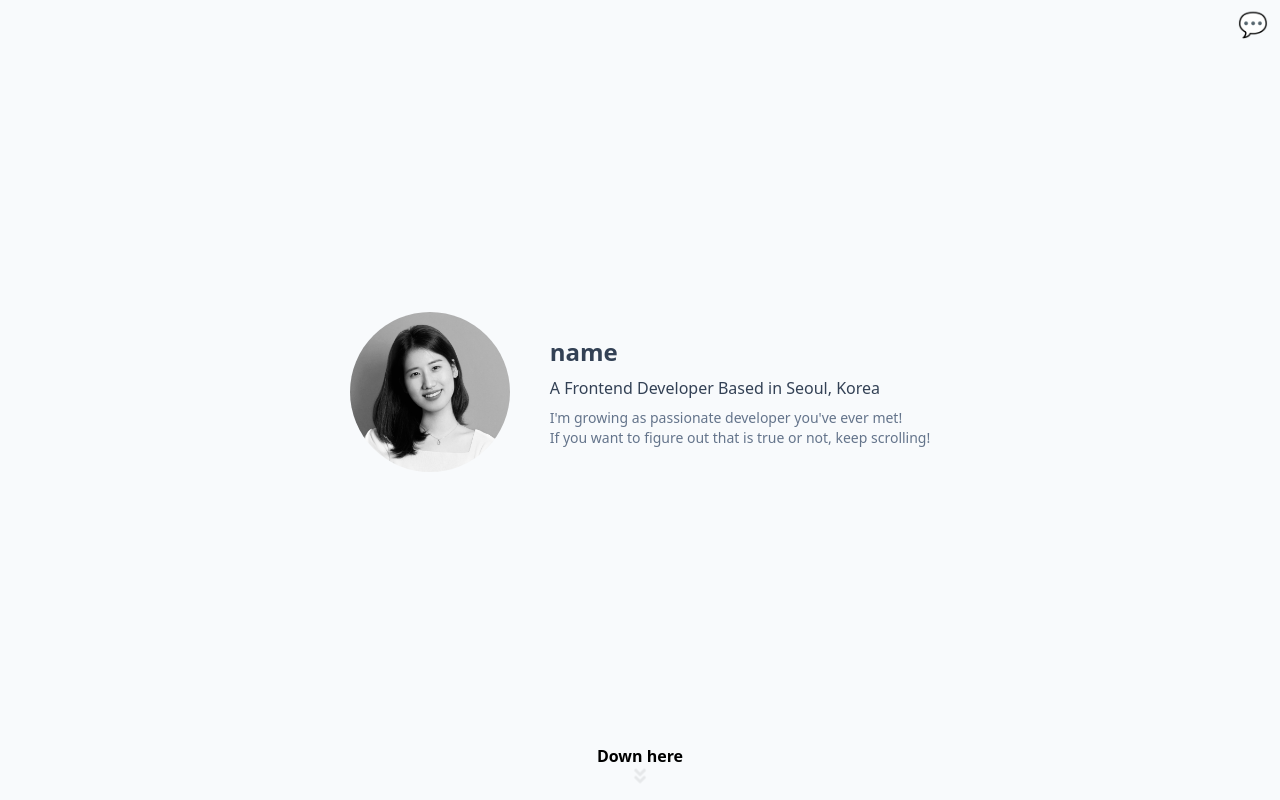
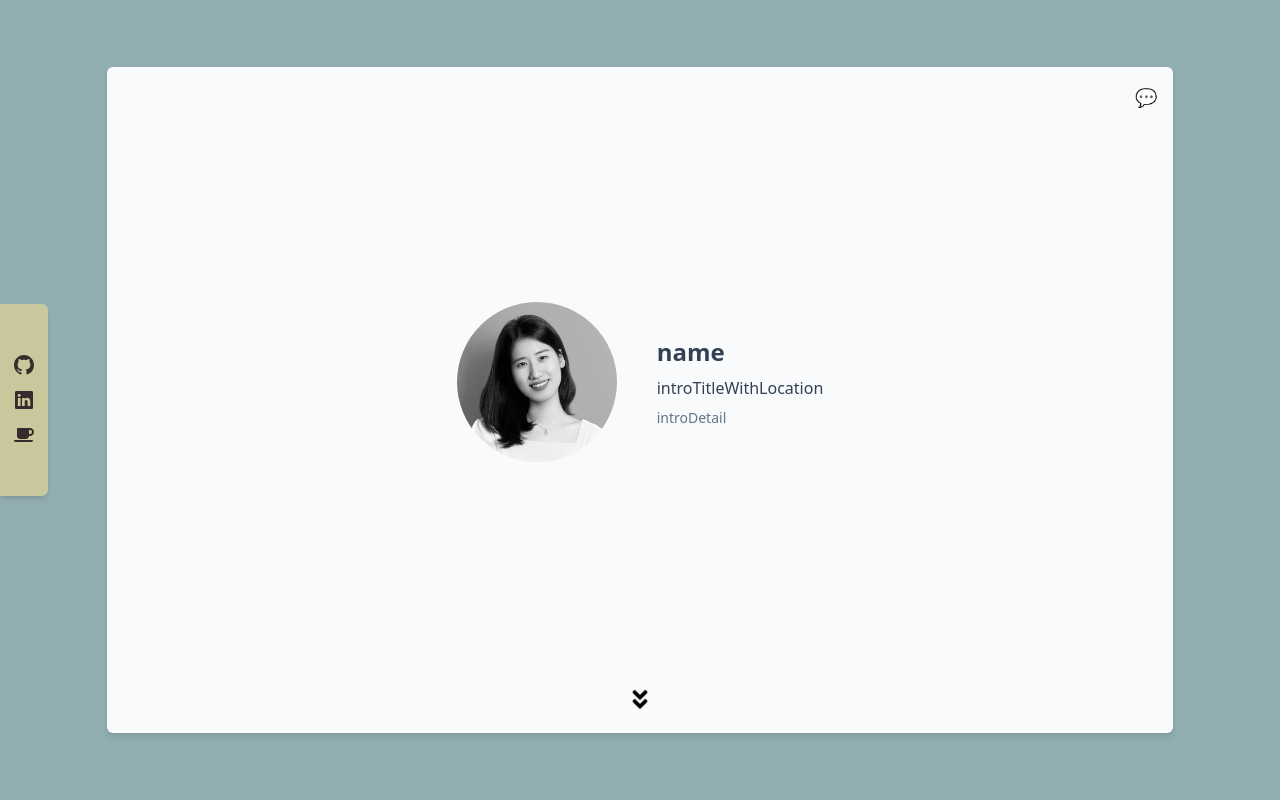
Before and after one commit to subco-lee/jiwon-lou.dev, a React (Create React App) app: page / in a window 1280 px wide. Shown: the top 800 px of the page. Built offline with nearby package versions, Linux system fonts and the light colour scheme; the HTML template or start-up script is replaced by a standard one.

Commit message:
feat: shift concept of main page

```diff
--- a/src/components/BlinkingArrow.tsx
+++ b/src/components/BlinkingArrow.tsx
@@ -1,7 +1,19 @@
-import React, { FC } from 'react'
-import { FaAngleDoubleDown } from 'react-icons/fa'
+import React, { FC } from "react";
+import { useTranslation } from "react-i18next";
+import { FaAngleDoubleDown } from "react-icons/fa";
 
-export const BlinkingArrow: FC = () => {
+type BlinkingArrowProps = {
+    onClick?: () => void;
+    textKey?: string;
+    color?: string;
+};
 
-  return <FaAngleDoubleDown className='animate-pingSmall' />
-}
+export const BlinkingArrow = ({ color, onClick, textKey }: BlinkingArrowProps) => {
+    const { t } = useTranslation();
+    return (
+        <div onClick={onClick} className="flex flex-col place-items-center text-center">
+            {textKey && <div className={`font-bold text-${color} text-md`}>{t(`${textKey}`)} </div>}
+            <FaAngleDoubleDown size={24} className={`text-${color} animate-bounce`} />
+        </div>
+    );
+};
--- a/src/components/Career.tsx
+++ b/src/components/Career.tsx
@@ -1,20 +1,16 @@
-import React, { FC } from 'react'
-import { BlinkingArrow } from './BlinkingArrow'
+import React, { FC } from "react";
+import { BlinkingArrow } from "./BlinkingArrow";
 
 interface CareerProps {
-  moveToFooter: () => void
+    moveToFooter: () => void;
 }
 
 export const Career: FC<CareerProps> = ({ moveToFooter }: CareerProps) => {
-  return (
-    <div className="flex flex-col">
-      <div className="flex flex-col h-screen bg-slate-100 place-items-center justify-center">
-
-      <div onClick={moveToFooter} className="flex flex-col place-items-center text-center mb-4">
-        <div className='font-bold text-md'> Time to End </div>
-        <BlinkingArrow />
-      </div>
-      </div>
-    </div>
-  )
-}
+    return (
+        <div className="flex flex-col">
+            <div className="flex flex-col h-screen bg-slate-100 place-items-center justify-center">
+                <BlinkingArrow onClick={moveToFooter} textKey="Time to End" />
+            </div>
+        </div>
+    );
+};
--- /dev/null
+++ b/src/components/Github.tsx
@@ -0,0 +1,3 @@
+import { BsGithub } from "react-icons/bs";
+
+export const Github = () => <BsGithub className="fill-tertiary" size={20} />;
--- a/src/components/Introduction.tsx
+++ b/src/components/Introduction.tsx
@@ -1,42 +1,34 @@
-import { useTranslation } from 'react-i18next';
-import { BlinkingArrow } from './BlinkingArrow';
-import { LanguageButton } from './LanguageButton';
+import { useTranslation } from "react-i18next";
+import { BlinkingArrow } from "./BlinkingArrow";
+import { LanguageButton } from "./LanguageButton";
+import { PivotIcons } from "./PivotIcons";
 
-interface IntroductionProps {
-    moveToCareer: () => void
-  }
+type IntroductionProps = {
+    moveToCareer: () => void;
+};
 
 export const Introduction = ({ moveToCareer }: IntroductionProps) => {
-  const { t, i18n } = useTranslation();
+    const { t } = useTranslation();
 
     return (
-    <div className="bg-slate-50 h-screen flex flex-col justify-between">
-      <div className='flex justify-end'>
+        <div className="bg-primary h-screen flex justify-center place-items-center">
+            <PivotIcons />
+            <div className="bg-slate-50 flex flex-col h-5/6 w-10/12 p-4 justify-between rounded-md drop-shadow-md">
+                <div className="flex flex-col place-items-end">
                     <LanguageButton />
                 </div>
-    <div className='flex flex-col tablet:flex-row h-full w-full justify-center place-items-center p-10 gap-10'>
-      <img className="rounded-full aspect-auto w-40 h-40"
-        src={'profile.jpg'}
-        alt="profile-avatar"
-      />
-      <div className='flex flex-col text-left justify-center'>
-        <div className="text-slate-700 mb-2 text-2xl font-bold">
-        {t('name')}
-        </div>
-        <div className="text-slate-700 mb-2 whitespace-pre-line">
-          {'A Frontend Developer Based in Seoul, Korea'}
-        </div>
-        <div className="text-slate-500 text-sm whitespace-pre-line">
-          {`I'm growing as passionate developer you've ever met!
-            If you want to figure out that is true or not, keep scrolling!
-          `}
+                <div className="mb-10 flex-col gap-8">
+                    <div className="flex flex-col tablet:flex-row justify-center place-items-center gap-10">
+                        <img className="rounded-full aspect-auto w-40 h-40" src={"profile.jpg"} alt="profile-avatar" />
+                        <div className="flex flex-col text-left justify-center">
+                            <div className="text-slate-700 mb-2 text-2xl font-bold">{t("name")}</div>
+                            <div className="text-slate-700 mb-2 whitespace-pre-line">{t("introTitleWithLocation")}</div>
+                            <div className="text-slate-500 text-sm whitespace-pre-line">{t("introDetail")}</div>
                         </div>
                     </div>
                 </div>
-
-    <div onClick={moveToCareer} className="flex flex-col place-items-center text-center mb-4">
-      <div className='font-bold text-md'> Down here </div>
-      <BlinkingArrow />
+                <BlinkingArrow onClick={moveToCareer} color="primary" />
             </div>
         </div>
-)}
+    );
+};
--- a/src/components/LanguageButton.tsx
+++ b/src/components/LanguageButton.tsx
@@ -1,5 +1,6 @@
 import { useState } from "react";
 import { useTranslation } from "react-i18next";
+import { MdLanguage } from "react-icons/md";
 
 export const LanguageButton = () => {
     const { t, i18n } = useTranslation();
@@ -8,24 +9,26 @@ export const LanguageButton = () => {
     const changeLanguageToKo = () => i18n.changeLanguage("ko");
     const changeLanguageToEn = () => i18n.changeLanguage("en");
     return (
-        <div className="mt-2 mr-3">
+        <div
+            className="flex gap-2 place-items-center flex-grow-0"
+            onMouseEnter={() => setShow(true)}
+            onMouseLeave={() => setShow(false)}
+        >
             {show ? (
-                <div onMouseLeave={() => setShow(false)}>
+                <>
+                    <div className="text-xs text-slate-400">{t("changeLanguage")}</div>
                     {i18n.language === "en" ? (
-                        <button className="text-2xl" onClick={changeLanguageToKo}>
+                        <button className="text-lg" onClick={changeLanguageToKo}>
                             🇺🇸
                         </button>
                     ) : (
-                        <button className="text-2xl" onClick={changeLanguageToEn}>
+                        <button className="text-lg" onClick={changeLanguageToEn}>
                             🇰🇷
                         </button>
                     )}
-                    <div className="absolute right-2 text-xs text-slate-400">{t("changeLanguage")}</div>
-                </div>
+                </>
             ) : (
-                <div className="relative" onMouseEnter={() => setShow(true)} onMouseLeave={() => setShow(false)}>
-                    <div className="text-2xl">💬</div>
-                </div>
+                <div className="text-lg">💬</div>
             )}
         </div>
     );
--- /dev/null
+++ b/src/components/LinkedIn.tsx
@@ -0,0 +1,3 @@
+import { BsLinkedin } from "react-icons/bs";
+
+export const LinkedIn = () => <BsLinkedin className="fill-tertiary" size={18} />;
--- /dev/null
+++ b/src/components/PivotIcons.tsx
@@ -0,0 +1,11 @@
+import { Github } from "./Github";
+import { LinkedIn } from "./LinkedIn";
+import { QuickCoffeeChatButton } from "./QuickCoffeeChatButton";
+
+export const PivotIcons = () => (
+    <div className="fixed flex flex-col place-items-center justify-center gap-4 left-0 bg-secondary w-12 h-48 rounded-r-md shadow-md">
+        <Github />
+        <LinkedIn />
+        <QuickCoffeeChatButton />
+    </div>
+);
--- /dev/null
+++ b/src/components/QuickCoffeeChatButton.tsx
@@ -0,0 +1,19 @@
+import { useState } from "react";
+import { useTranslation } from "react-i18next";
+import { FaCoffee } from "react-icons/fa";
+
+export const QuickCoffeeChatButton = () => {
+    const { t, i18n } = useTranslation();
+    const [show, setShow] = useState(false);
+    return (
+        <div
+            className="flex place-items-center gap-2"
+            onMouseEnter={() => setShow(true)}
+            onMouseLeave={() => setShow(false)}
+            onClick={() => {}}
+        >
+            {show && <div className="text-xs text-slate-400">{t("coffeeChat")}</div>}
+            <FaCoffee className="fill-tertiary" size={20} />
+        </div>
+    );
+};
--- a/src/i18n.ts
+++ b/src/i18n.ts
@@ -1,24 +1,34 @@
 import i18n from "i18next";
-import { initReactI18next } from 'react-i18next';
+import { initReactI18next } from "react-i18next";
 
 const resources = {
     en: {
-      translation: {
-        "name": "Hi, I'm Jiwon",
-        "changeLanguage": "Click Me to change language!"
-      }
+        translation: {
+            name: "Hi, I'm Jiwon",
+            changeLanguage: "Click Me to change language!",
+            introTitleWithLocation: "A Frontend Developer Based in Seoul, Korea.",
+            introDetail: `I'm growing as passionate developer you've ever met!\nIf you want to figure out that is true or not, keep scrolling!
+            `,
+            seeMore: "See More!",
+            coffeeChat: "Let's Talk!",
+        },
     },
     ko: {
-      translation: {
-        "name": "안녕하세요!",
-        "changeLanguage": "언어를 바꾸려면 클릭하세요!"
-      }
-    }
+        translation: {
+            name: "안녕하세요 :)",
+            changeLanguage: "언어를 바꾸려면 클릭하세요!",
+            introTitleWithLocation: "프론트엔드 엔지니어, 이지원입니다. 반갑습니다!",
+            introDetail: `풀스택 엔지니어로 성장하고 싶은 욕심많은 엔지니어입니다.\n자세한 포트폴리오에 관심이 있으시다면 아래로 이동해주세요.
+            `,
+            seeMore: "CV",
+            coffeeChat: "커피챗은 늘 환영입니다!",
+        },
+    },
 };
 
 i18n.use(initReactI18next).init({
     resources,
-    lng: "en",
+    lng: "ko",
 });
 
 export default i18n;
--- a/tailwind.config.js
+++ b/tailwind.config.js
@@ -1,40 +1,38 @@
 /** @type {import('tailwindcss').Config} */
 module.exports = {
-  content: [
-    './src/**/*.{js,jsx,ts,tsx}'
-  ],
+    content: ["./src/**/*.{js,jsx,ts,tsx}"],
     theme: {
         screens: {
-      tablet: '640px',
+            tablet: "640px",
             // => @media (min-width: 640px) { ... }
 
-      laptop: '1024px',
+            laptop: "1024px",
             // => @media (min-width: 1024px) { ... }
 
-      desktop: '1280px'
+            desktop: "1280px",
             // => @media (min-width: 1280px) { ... }
         },
         extend: {
             animation: {
-        pingSmall: 'pingSmall 0.9s cubic-bezier(0, 0, 0.2, 1) infinite',
+                pingSmall: "pingSmall 1.3s cubic-bezier(0, 0, 0.2, 1) infinite",
             },
             keyframes: {
                 pingSmall: {
-          '75%, 100%': {
-            transform: 'scale(1.2)',
-            opacity: '0',
+                    "75%, 100%": {
+                        transform: "scale(1.2)",
+                        opacity: "0",
                     },
                 },
             },
             colors: {
-        background: '#f7f7f0',
-        primary: '#92aeb3',
-        secondary: '#c9c89d',
-        tertiary: '#392b2b',
-        impact: '#392b2b',
-        profileBackground: '#617EC1'
-      }
-    }
+                background: "#f7f7f0",
+                primary: "#92aeb3",
+                secondary: "#c9c89d",
+                tertiary: "#392b2b",
+                impact: "#392b2b",
+                profileBackground: "#617EC1",
             },
-  plugins: []
-}
+        },
+    },
+    plugins: [],
+};
```
Lines whose indentation alone changed are shown as unchanged.
